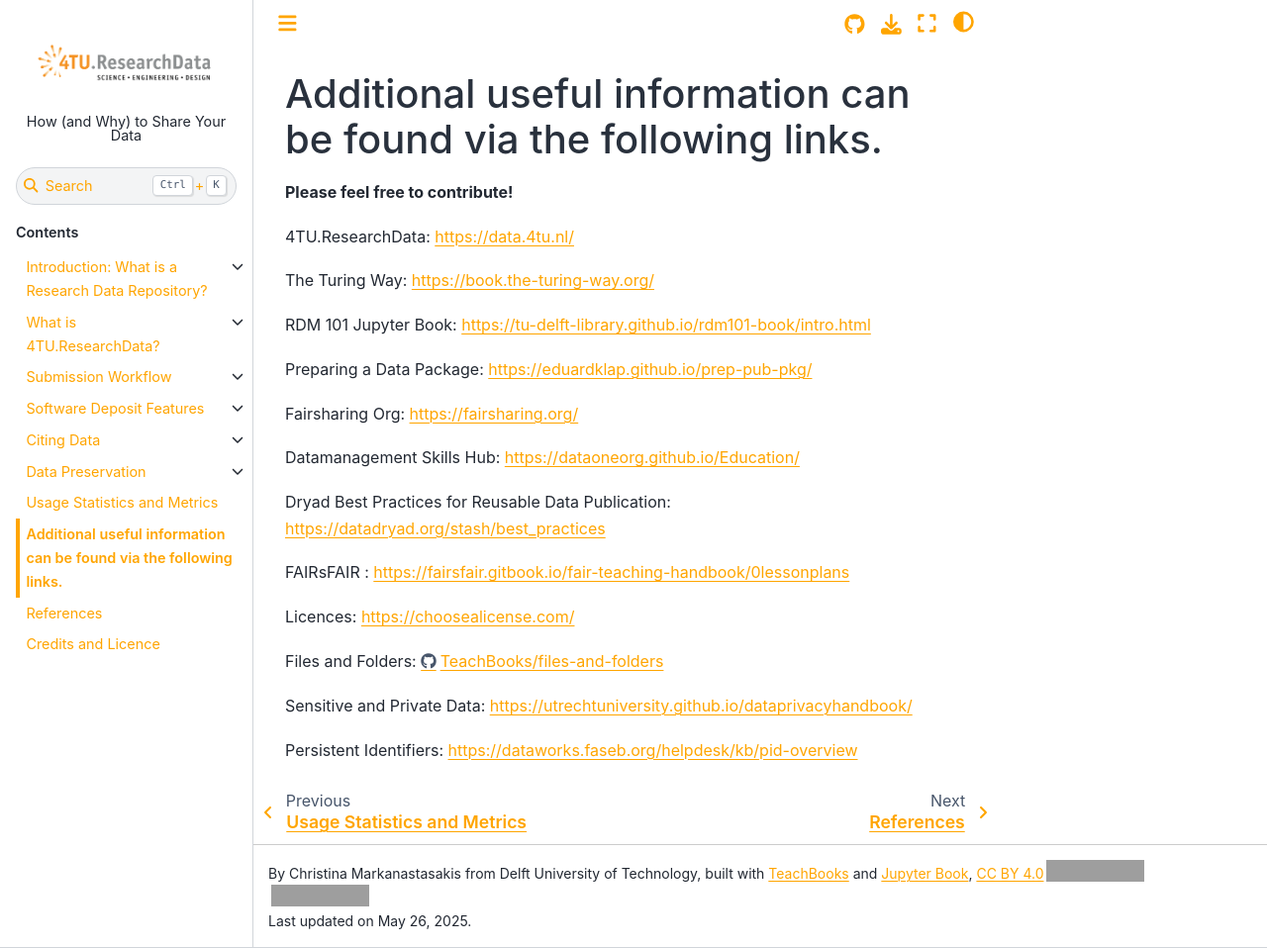
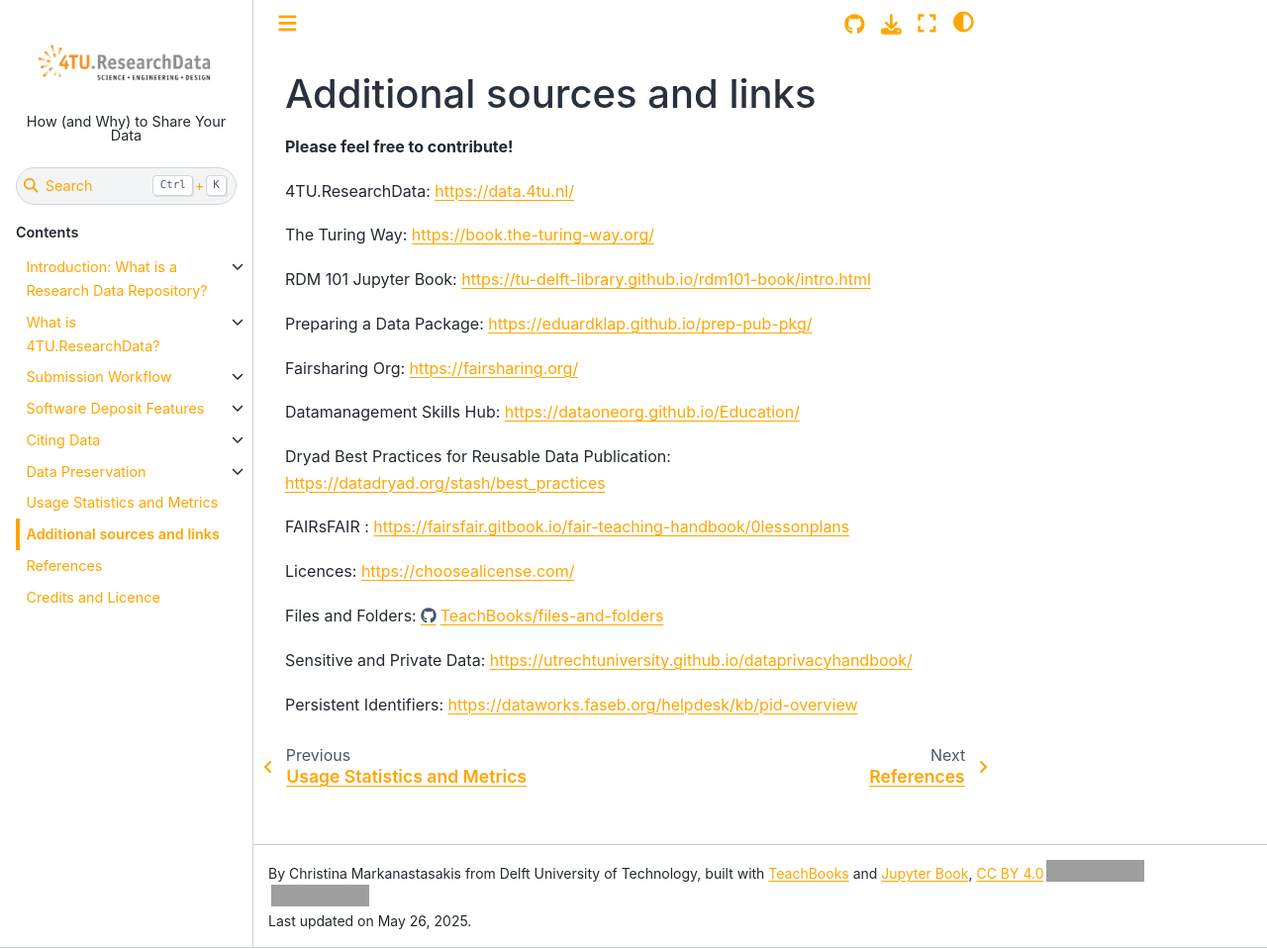
Before and after one commit to TUDelft-books/FAIR4TU_Submission_Help, a Jupyter Book: the page built from book/useful_resources/intro.md, in a window 1280 px wide and 958 px high. Shown: the whole window at 99% size. Built offline with Jupyter Book 1.0.4 settings and Sphinx 7.4.7 and the Sphinx Book theme 1.1.4, drawn with Linux system fonts in a browser that asks for light colours; pages that are not in the unit, such as notebooks, are missing from menus; comment, search, counter and statistics services are not loaded; grey boxes are pictures that could not be loaded.

Commit message:
Update intro.md

```diff
--- a/book/useful_resources/intro.md
+++ b/book/useful_resources/intro.md
@@ -1,4 +1,4 @@
-# Additional useful information can be found via the following links.
+# Additional sources and links
 
 **Please feel free to contribute!**
 
```
